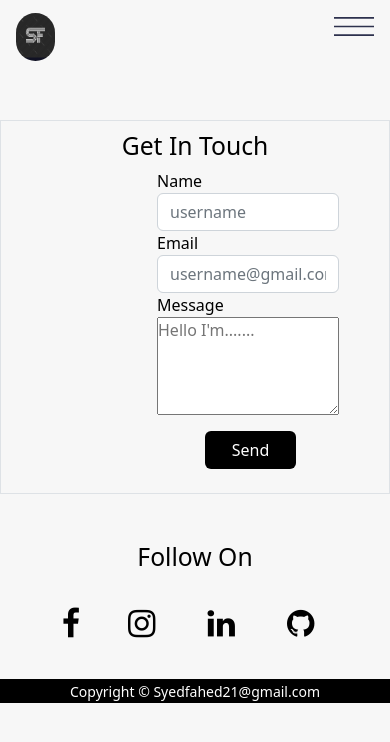
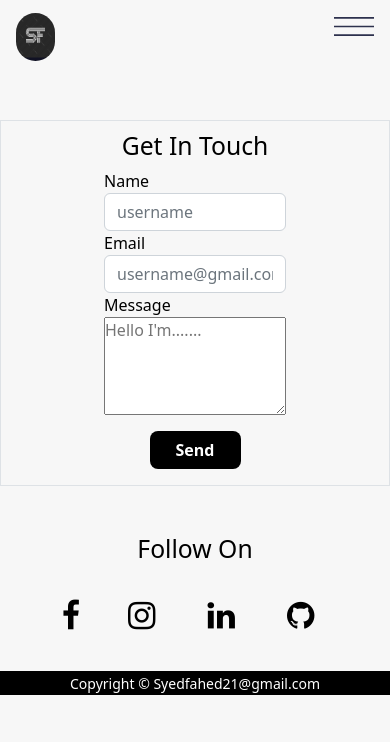
Before and after one commit to Syedfahed/SyedFahed, a React (Create React App) app: page /connect in a window 390 px wide. Shown: the top 742 px of the page. Built offline with nearby package versions, Linux system fonts and the light colour scheme.

Commit message:
ten commit

```diff
--- a/src/components/Email.js
+++ b/src/components/Email.js
@@ -13,15 +13,15 @@ export default function Email() {
     <h2 className='center'>Get In Touch</h2>
     <form className='form' onSubmit={sendEmail}>
         <label>Name</label>
-        <input placeholder='username' type="name" name="name" className='form-control'/>
+        <input inputMode='text' placeholder='username'  name="name" className='form-control'></input>
         <label>Email</label>
-        <input placeholder='username@gmail.com' type="email" name="user_email" className='form-control'/>
+        <input placeholder='username@gmail.com'  name="user_email" className='form-control'/>
         <label>Message</label>
         <textarea placeholder="Hello I'm......." name='message' rows="4" />
         <button className='btn form-btn' id='form-btn'>Send</button>
+
     </form>
 </div>
-
 </>
    )
 }
--- a/src/index.css
+++ b/src/index.css
@@ -204,16 +204,16 @@ nav ul li a:hover::before{
 }
 .btn{
   width: 50%;
+  border-radius: 0.5rem;
   background-color: black;
   color: white;
-
+  font-weight: bold;
 }
 .btn:hover{
   background-color: var(--White);
   color: var(--Dark-Blue);
-  border : transparent;
-  opacity: .8;
-  transform: scaleX(1.1);
+  font-weight: bold;
+
 }
 @media screen and (max-width:832px){
 
@@ -277,6 +277,7 @@ nav ul li a:hover::before{
   body {
     background-color: #F7F7F7;
   }
+
  .logo-sf{
   display: inline-block;
   position: absolute;
@@ -331,16 +332,20 @@ nav ul li a:hover::before{
 .form{
   width: 50%;
   display: grid;
-  margin-left: 9rem;
+  margin-left: auto;
+}
+.form-control{
+
+  cursor: default;
 }
 #userabout {
   font-weight: normal;
 }
 #form-btn{
-  margin-top: 1rem;
-  margin-left: 3rem;
-  margin-bottom: 1.5rem;
+
+  margin: 1rem auto;
 }
+
 
 }
 
@@ -375,13 +380,13 @@ nav ul li a:hover::before{
   transform: scale(1.05) rotate(-1deg);
 }
 form{
-  width: 50%;
+   width: 50vw;
   display: grid;
-  margin-left: 21rem;
+  margin:auto;
 }
+
 .form-btn{
-  margin-top: 2rem;
-  margin-left: 10rem;
+margin:1rem  auto;
 }
 footer{
   position:inherit;
```
